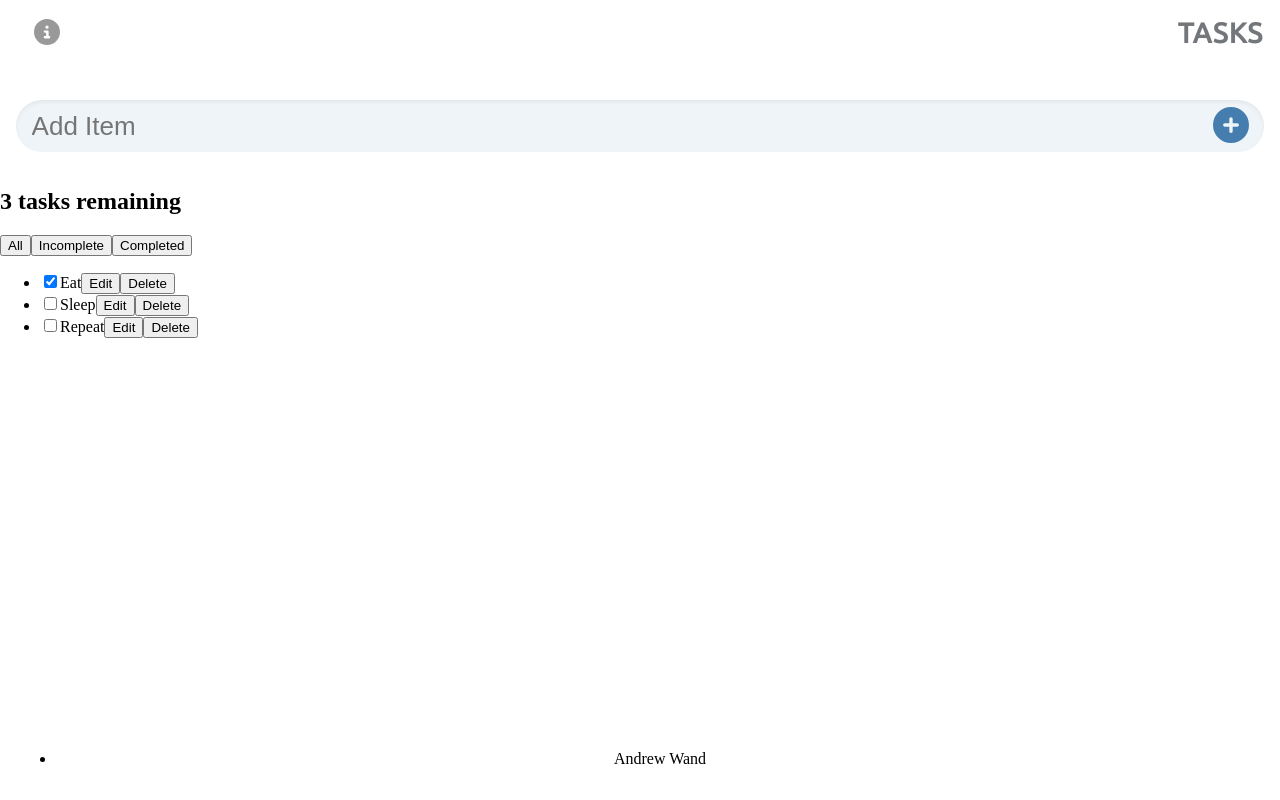
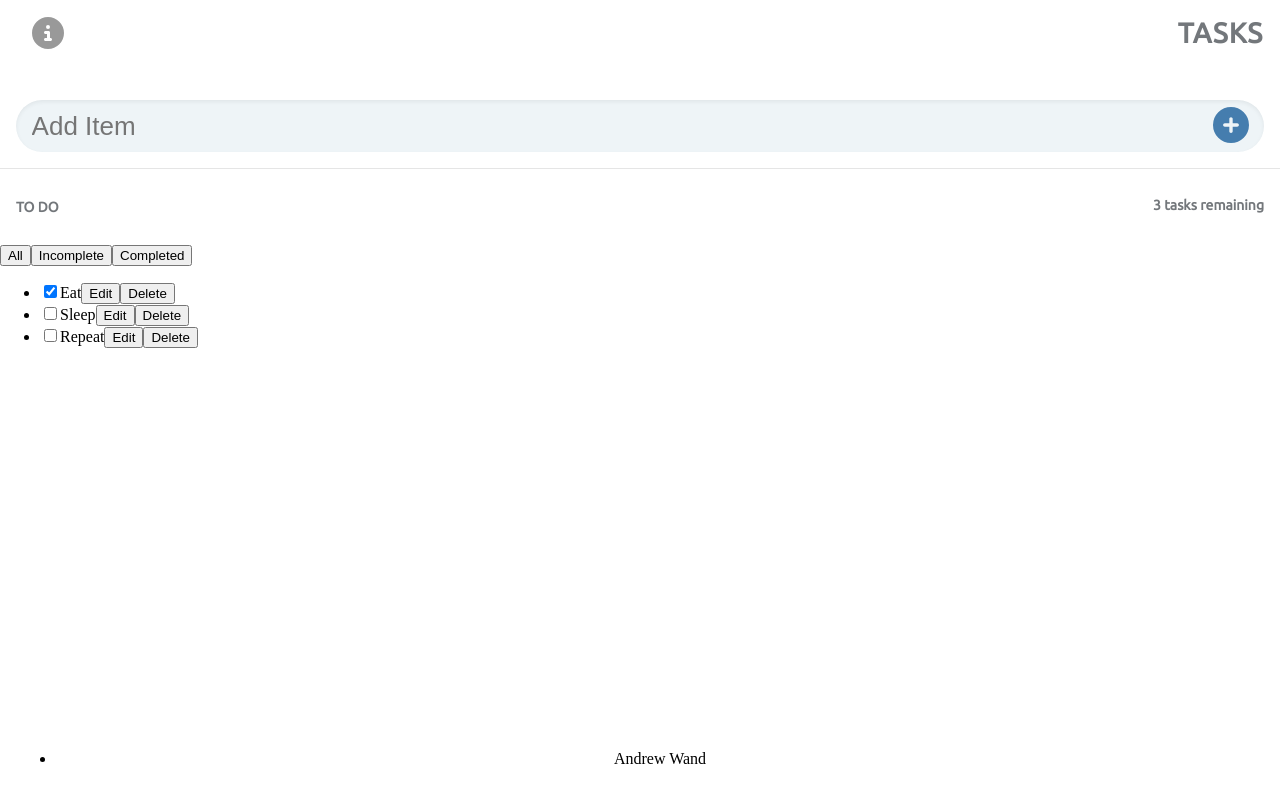
Before and after one commit to Andrew-Wand/todolist-react, a React (Create React App) app: page / in a window 1280 px wide. Built offline with nearby package versions, Linux system fonts and the light colour scheme.

Commit message:
css for task remaining text

```diff
--- a/src/App.js
+++ b/src/App.js
@@ -152,9 +152,19 @@ function App(props) {
 
       {/* <SearchBar search={search} /> */}
       <Form addTask = {addTask}/>
-      <h2 className="remaining-text">
-        {remainingText}
-      </h2>
+
+
+      <section className="list-title">
+
+        <h3 className="remaining-text">TO DO</h3>
+
+        <h2 className="remaining-text">
+          {remainingText}
+        </h2>
+
+
+      </section>
+
       {filterList}
       <ul className="task-list">
         {taskList}
--- a/src/index.css
+++ b/src/index.css
@@ -38,9 +38,10 @@ body {
   height: 25px;
   outline: none;
   border: none;
-  font-size: 26px;
-  padding: .7em 1.3em;
-  color: rgba(0, 0, 0, .4)
+  font-size: 32px;
+  padding: .5em 1em;
+  color: rgba(0, 0, 0, .4);
+  cursor: pointer;
 }
 
 
@@ -51,7 +52,7 @@ body {
   align-items: center;
   justify-content: center;
   padding: 1em;
-
+  border-bottom: 1px solid rgba(0, 0, 0, .1);
 }
 
 .task-input {
@@ -65,6 +66,7 @@ body {
   height: 2em;
   padding: .6em;
   box-shadow: rgba(0, 0, 0, 0.06) 0px 2px 4px 0px inset;
+
 
 }
 
@@ -81,6 +83,22 @@ body {
 
 
 
+.list-title {
+  display: flex;
+  justify-content: space-between;
+  padding: 1em;
+}
+
+.remaining-text {
+  font-family: 'Ubuntu', sans-serif;
+  font-size: 14px;
+  color: #73777B;
+}
+
+
+
+
+
 /* Footer */
 
 .footer-container {
```
